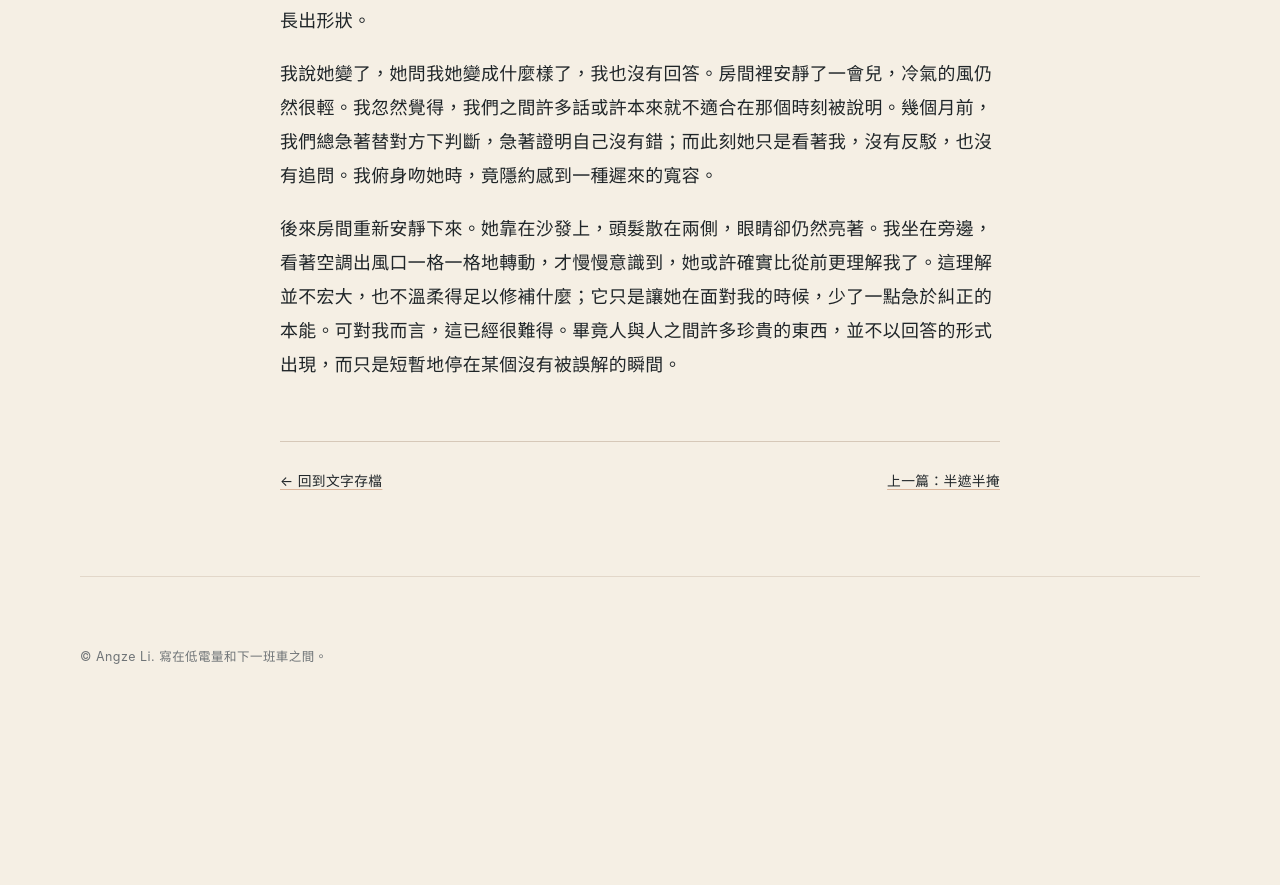
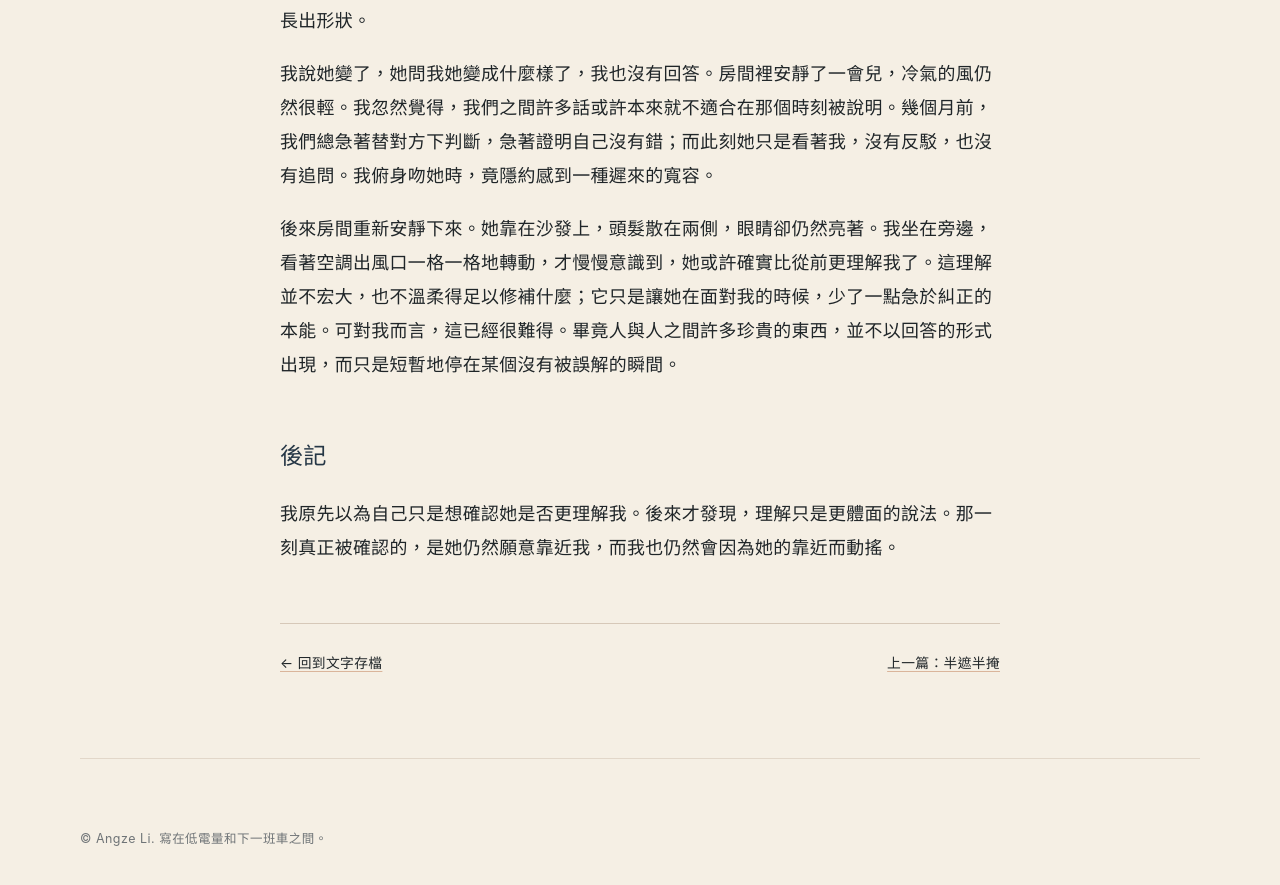
Before and after one commit to angzeli/next-second-sea, a Jekyll site: the page built from _posts/2026-06-28-a-moment-without-misunderstanding.md, in a window 1280 px wide and 900 px high, scrolled down 962 px. Shown: the top 885 px of the window. Built offline with Jekyll 4.4.1, drawn with Linux system fonts in a browser that asks for light colours; before the commit the page ends 1679 px from its top, so only the background shows below that.

Commit message:
Add afterword

```diff
--- a/_posts/2026-06-28-a-moment-without-misunderstanding.md
+++ b/_posts/2026-06-28-a-moment-without-misunderstanding.md
@@ -23,3 +23,7 @@ excerpt: "我俯身吻她時，竟隱約感到一種遲來的寬容。"
 我說她變了，她問我她變成什麼樣了，我也沒有回答。房間裡安靜了一會兒，冷氣的風仍然很輕。我忽然覺得，我們之間許多話或許本來就不適合在那個時刻被說明。幾個月前，我們總急著替對方下判斷，急著證明自己沒有錯；而此刻她只是看著我，沒有反駁，也沒有追問。我俯身吻她時，竟隱約感到一種遲來的寬容。
 
 後來房間重新安靜下來。她靠在沙發上，頭髮散在兩側，眼睛卻仍然亮著。我坐在旁邊，看著空調出風口一格一格地轉動，才慢慢意識到，她或許確實比從前更理解我了。這理解並不宏大，也不溫柔得足以修補什麼；它只是讓她在面對我的時候，少了一點急於糾正的本能。可對我而言，這已經很難得。畢竟人與人之間許多珍貴的東西，並不以回答的形式出現，而只是短暫地停在某個沒有被誤解的瞬間。
+
+## 後記
+
+我原先以為自己只是想確認她是否更理解我。後來才發現，理解只是更體面的說法。那一刻真正被確認的，是她仍然願意靠近我，而我也仍然會因為她的靠近而動搖。
```
